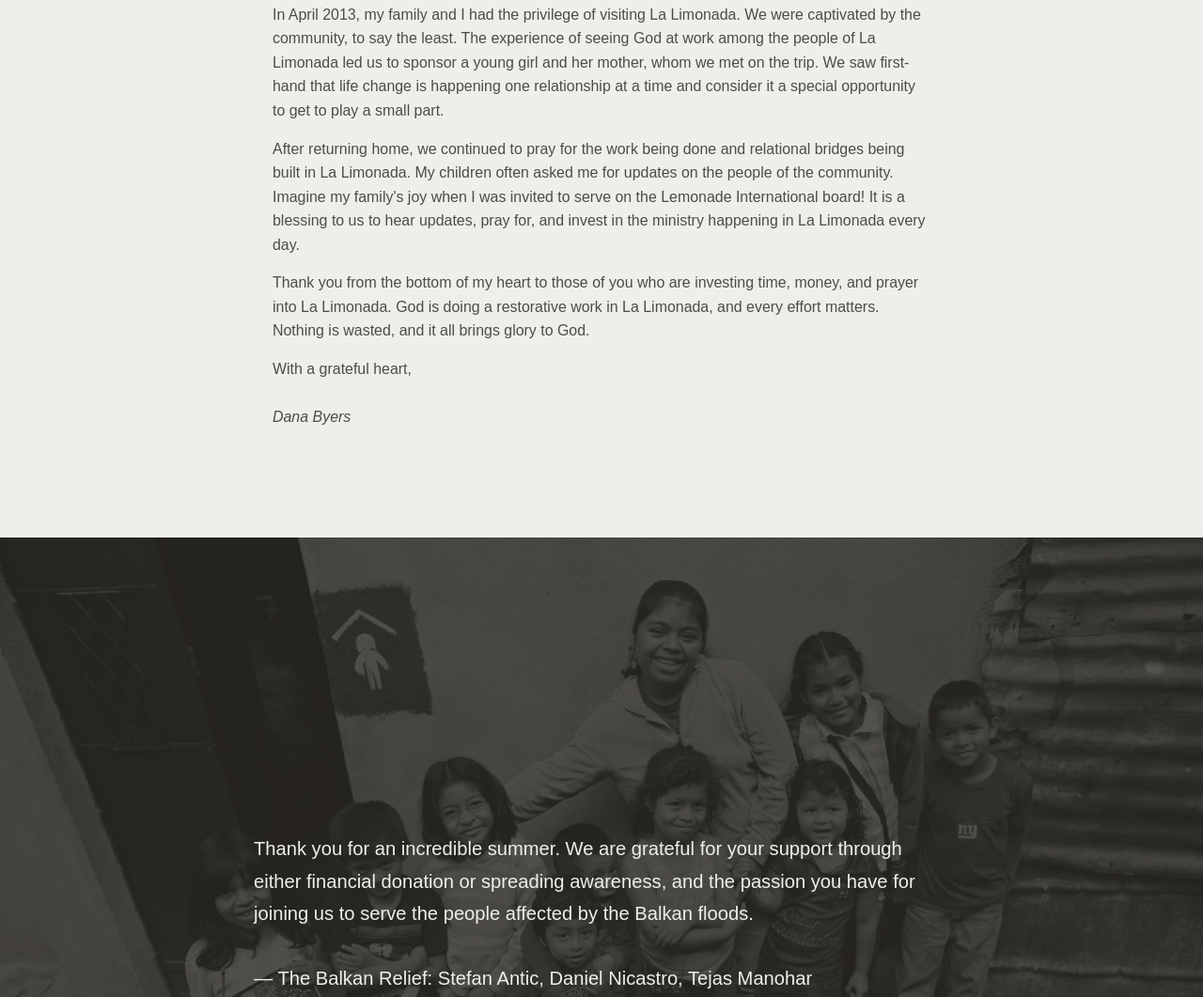
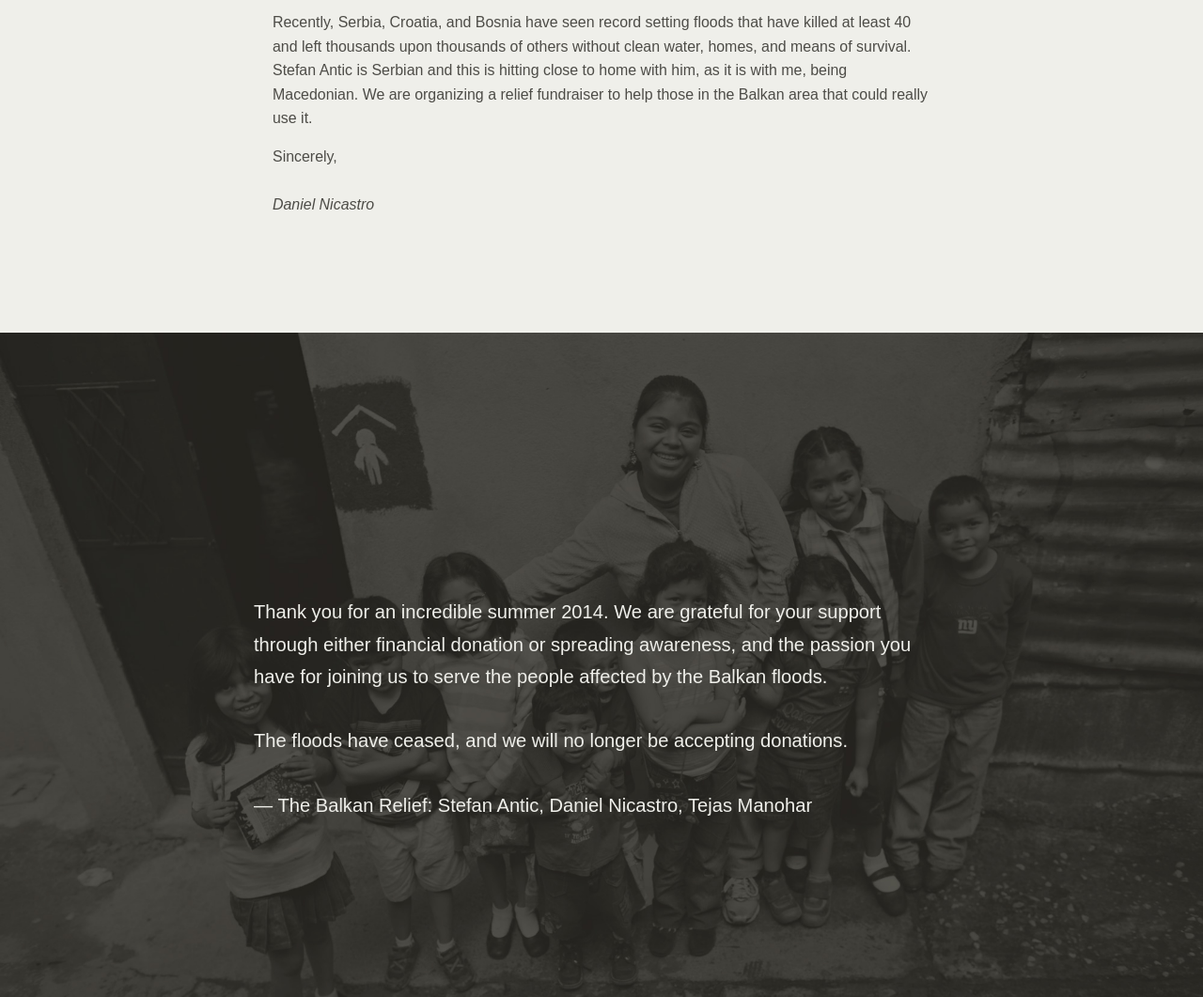
Before and after one commit to balkan-relief/balkan-relief.github.io, a plain HTML site: page index.html in a window 1280 px wide. Shown: the part 4231-5292 px from the top of the page at 94% size. Drawn offline with nearby package versions, Linux system fonts and the light colour scheme.

Commit message:
open letter

```diff
--- a/index.html
+++ b/index.html
@@ -143,24 +143,18 @@
 			<h1>Our Team</h1>
 			<img src="img/slide-11.jpg">
 			<p class="block">
-			In April 2013, my family and I had the privilege of visiting La Limonada. We were captivated by the community, to say the least. The experience of seeing God at work among the people of La Limonada led us to sponsor a young girl and her mother, whom we met on the trip. We saw first-hand that life change is happening one relationship at a time and consider it a special opportunity to get to play a small part.
+			Recently, Serbia, Croatia, and Bosnia have seen record setting floods that have killed at least 40 and left thousands upon thousands of others without clean water, homes, and means of survival. Stefan Antic is Serbian and this is hitting close to home with him, as it is with me, being Macedonian. We are organizing a relief fundraiser to help those in the Balkan area that could really use it.
 			</p>
 			<p class="block">
-After returning home, we continued to pray for the work being done and relational bridges being built in La Limonada. My children often asked me for updates on the people of the community. Imagine my family's joy when I was invited to serve on the Lemonade International board! It is a blessing to us to hear updates, pray for, and invest in the ministry happening in La Limonada every day.
-			</p>
-			<p class="block">
-Thank you from the bottom of my heart to those of you who are investing time, money, and prayer into La Limonada. God is doing a restorative work in La Limonada, and every effort matters. Nothing is wasted, and it all brings glory to God.
-			</p>
-			<p class="block">
-With a grateful heart,
+Sincerely,
 <br><br>
-<i>Dana Byers
+<i>Daniel Nicastro
 			</div>
 		</div>
 		<div class="section slide12" id="section12" data-anchor="slide12">
 			<div class="beer">
 				<h3>
-Thank you for an incredible summer. We are grateful for your support through either financial donation or spreading awareness, and the passion you have for joining us to serve the people affected by the Balkan floods.
+Thank you for an incredible summer 2014. We are grateful for your support through either financial donation or spreading awareness, and the passion you have for joining us to serve the people affected by the Balkan floods. <br><br>The floods have ceased, and we will no longer be accepting donations.
 <br>
 <br>
 — The Balkan Relief: Stefan Antic, Daniel Nicastro, Tejas Manohar
```
